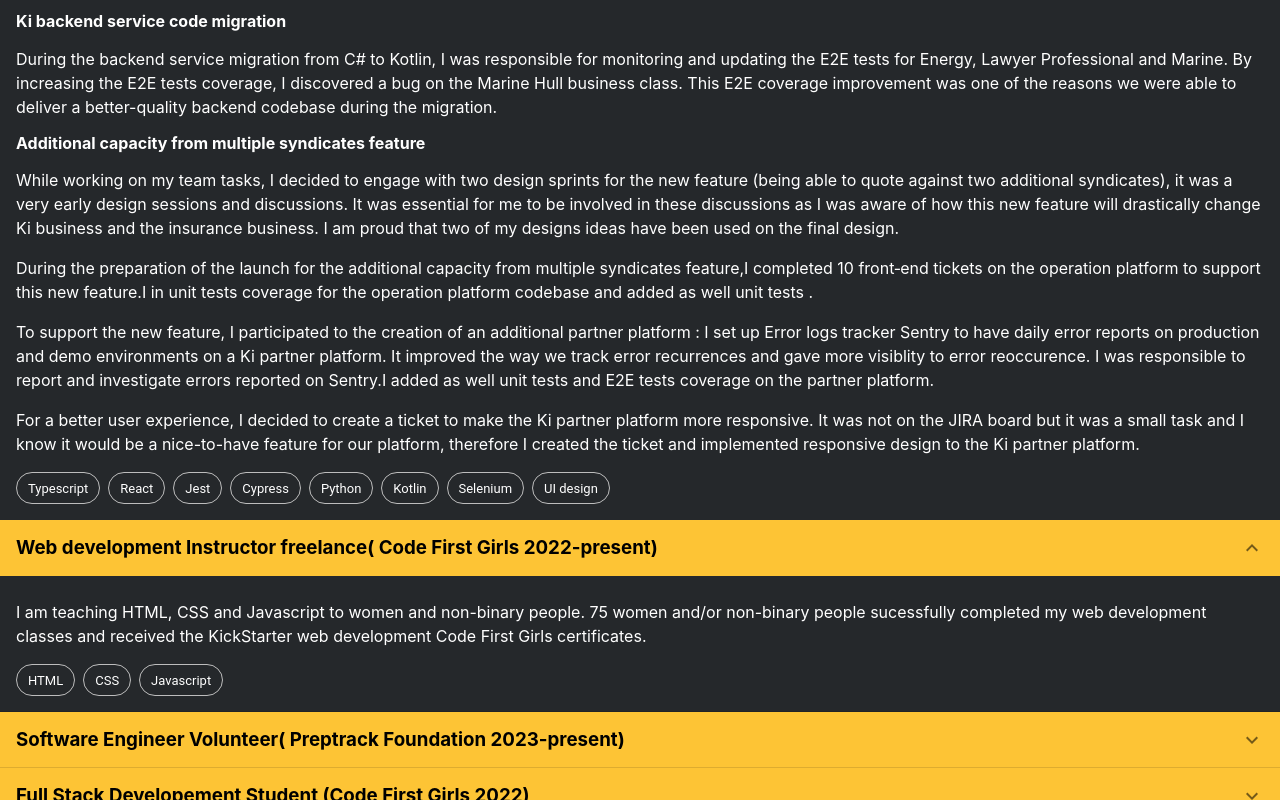
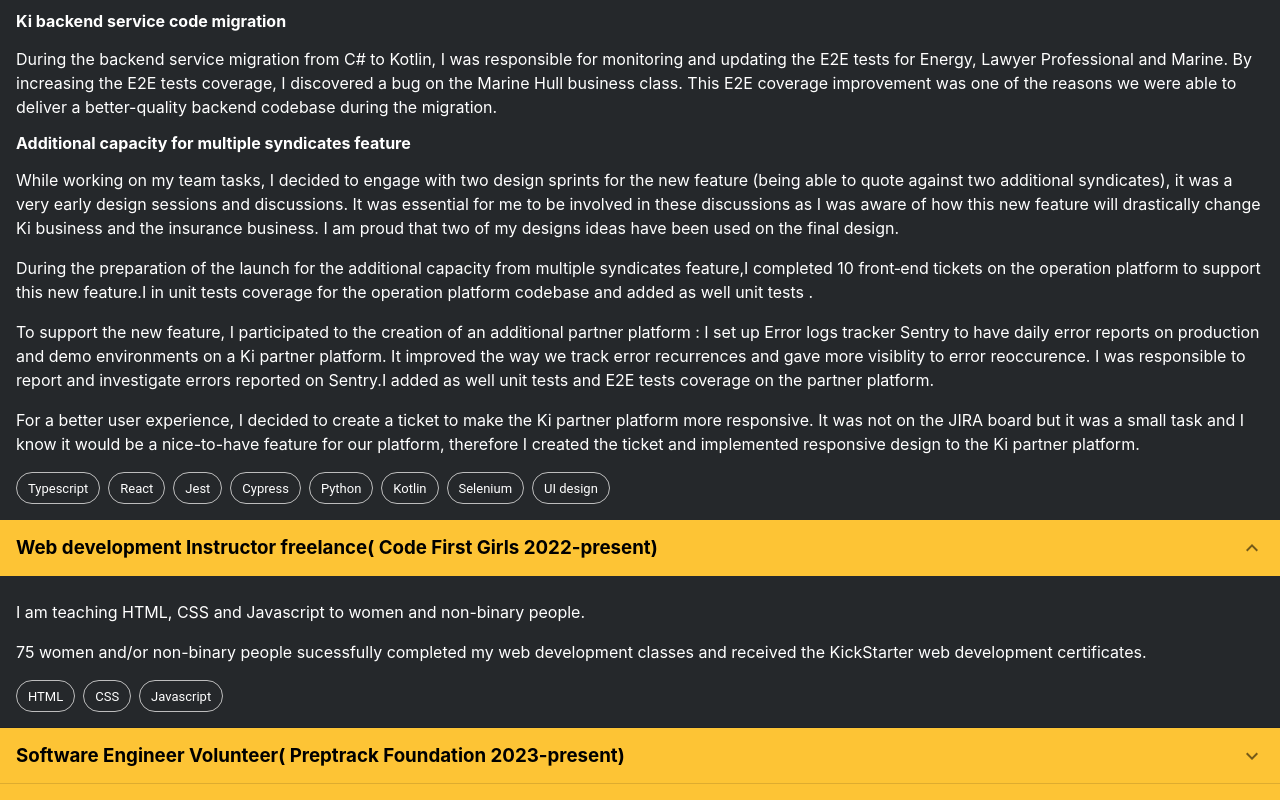
Before and after one commit to HanitraMelodie/hanitraportfolio, a React (Create React App) app: page / in a window 1280 px wide. Both pictures are taken after a click on the button 640 px from the left and 935 px from the top of the page. Shown: the part 387-1187 px from the top of the page. Built offline with nearby package versions, Linux system fonts and the light colour scheme.

Commit message:
correcting typo

```diff
--- a/src/Pages/HomePage.jsx
+++ b/src/Pages/HomePage.jsx
@@ -18,7 +18,7 @@
           <p>I am Hanitra (based in Moledo, Portugal).</p>
           <p>
             I am a passionate full-stack developer with a keen focus on
-            front-end development (Typescript/React). I&apos;m on a journey to
+            front-end development (Typescript/React). I am on a journey to
             expand my experiences and skills in web development.
           </p>
         </section>
@@ -42,7 +42,7 @@
             E2E coverage improvement was one of the reasons we were able to
             deliver a better-quality backend codebase during the migration.
           </p>
-          <h4>Additional capacity from multiple syndicates feature</h4>
+          <h4>Additional capacity for multiple syndicates feature</h4>
 
           <p>
             While working on my team tasks, I decided to engage with two design
@@ -103,9 +103,12 @@
         <AccordionDetails className="AccordionDetails flow">
           <p>
             I am teaching HTML, CSS and Javascript to women and non-binary
-            people. 75 women and/or non-binary people sucessfully completed my
-            web development classes and received the KickStarter web development
-            Code First Girls certificates.
+            people.
+          </p>
+          <p>
+            75 women and/or non-binary people sucessfully completed my web
+            development classes and received the KickStarter web development
+            certificates.
           </p>
           <Tags items={["HTML", "CSS", "Javascript"]} />
         </AccordionDetails>
@@ -125,6 +128,10 @@
             people tracking their PrEP treatment ( a treatment method used to
             prevent HIV infection in individuals who are at high risk of
             acquiring the virus.)
+          </p>
+          <p>
+            I am reviewing and approving pull requests and I am changing the
+            codebase based on feedback from users.
           </p>
           <Tags items={["Typescript", "React Native"]} />
         </AccordionDetails>
@@ -155,10 +162,11 @@
             The final project to showcase what we learnt during the 3 months
             classes was a team project to create a React application. I found
             the idea of creating a Music Therapy application very exciting.
-            Indeed, we both were passionate of music and we wanted to create
-            something to help us and other to cope with stress in a fun and
-            entertaining way. We were only two in my team. I create the first
-            design of the website on figma{" "}
+            Indeed, my teammate and I were passionate of music and we wanted to
+            create something to help us and other to cope with stress in a fun
+            and entertaining way. We were only two in my team. It was intense to
+            complete this project. I create the first design of the website on
+            figma{" "}
             <a
               className="homelink"
               href="https://www.figma.com/file/0N1UvXxJ2v8ggADQtvVTKO/CFG-V1-Hanitra?type=design&node-id=0-1&mode=design&t=w8wPDBqW33a2F58q-0"
@@ -213,9 +221,9 @@
         <AccordionDetails className="AccordionDetails flow">
           <p>
             Thesis Analysis of aerodynamics loadings on the BMW Z3 model vehicle
-            using Computation Fluid Dynamics. I first build the BMW Z3 model
-            vehicle using CATIA and simulate the aerodynamics around the car
-            using Ansys and Autodesk CFD.
+            using Computation Fluid Dynamics. I first built the BMW Z3 model
+            vehicle using CATIA then did the simulation of the aerodynamics
+            around the car using Ansys and Autodesk CFD.
           </p>
           <Tags items={["CATIA", "Ansys Workbench", "Autodesk CFD"]} />
         </AccordionDetails>
```
